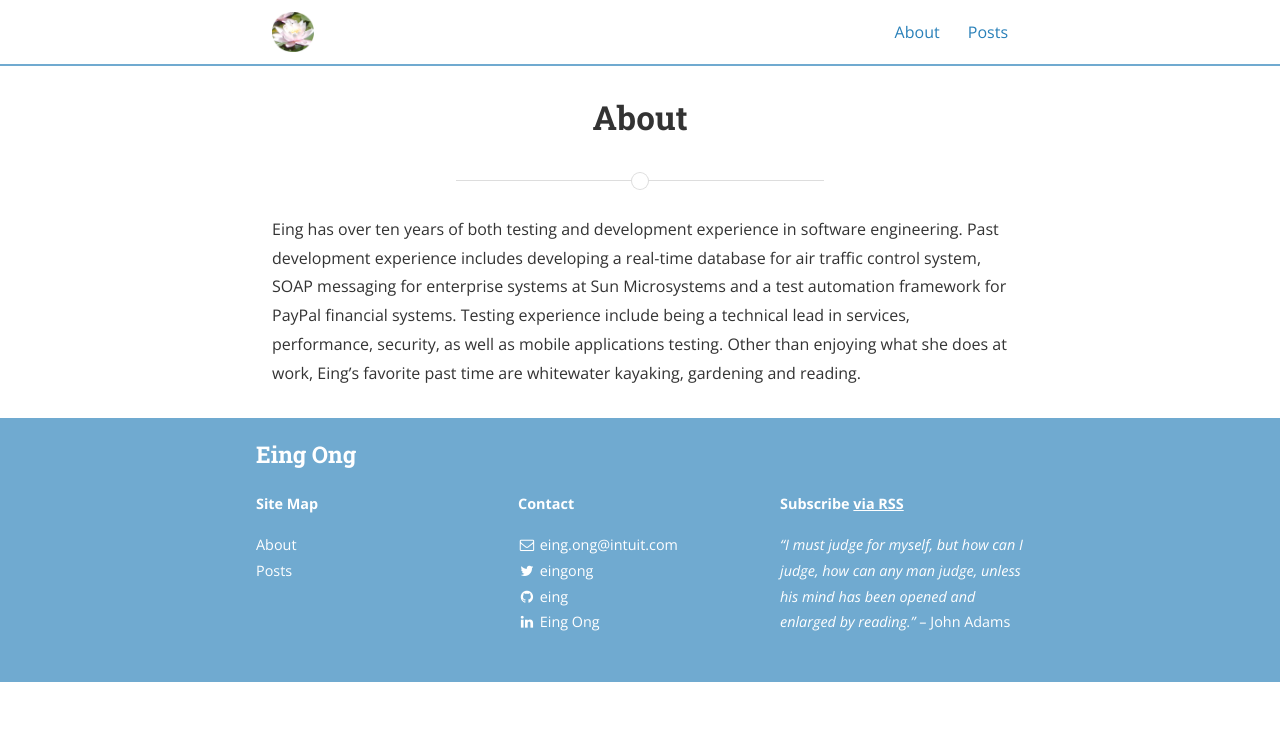
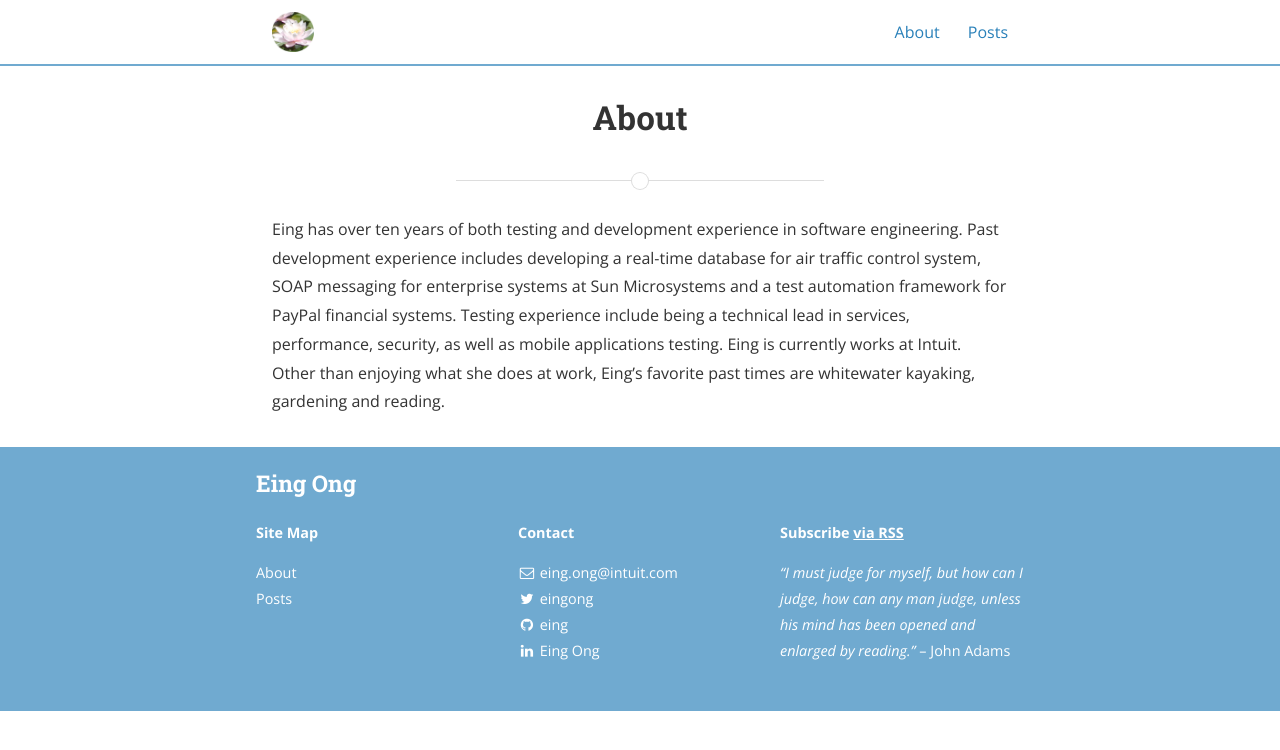
Before and after one commit to eing/eing.github.io, a Jekyll site: the page built from about.md, in a window 1280 px wide. Shown: the top 750 px of the page. Built offline with Jekyll 4.4.1, drawn with Linux system fonts in a browser that asks for light colours; nearby versions of some CDN libraries; a style sheet for code colours, icons or effects is not loaded.

Commit message:
fix minor typos

```diff
--- a/_posts/2015-10-05-STARWest-Highlights.markdown
+++ b/_posts/2015-10-05-STARWest-Highlights.markdown
@@ -73,7 +73,7 @@ There are a few talks on service virtualizations (e.g. IBM, Parasoft). Service v
 Co-incidentally, two of my co-workers are presenting at <a href="https://www.portal.reinvent.awsevents.com/connect/sessionDetail.ww?SESSION_ID=1727">AWS re:Invent</a> on this using an open source tool, <a href="http://wiremock.org">WireMock</a>.
 
 <h2>Automation</h2>
-Noticed that I left out the word "Test" in front of Automation and that I prepared you in the previous heading. Here are some notable quotes from both sessions above and the keynotes.
+Noticed that I left out the word "Test" in front of Automation and that I prepared you in the first heading. Here are some notable quotes from sessions listed above as well as the keynotes.
 
 From Bj Rollison's keynote,
 `Automation is valuable when you have large amounts of data and data variability, stress, performance, concurrency.`
--- a/about.md
+++ b/about.md
@@ -6,4 +6,4 @@ permalink: /about/
 <!--
 <img src="{{ site.baseurl }}assets/profile-placeholder.gif" title="Profile Picture" class="profile">
 -->
-Eing has over ten years of both testing and development experience in software engineering. Past development experience includes developing a real-time database for air traffic control system, SOAP messaging for enterprise systems at Sun Microsystems and a test automation framework for PayPal financial systems. Testing experience include being a technical lead in services, performance, security, as well as mobile applications testing. Other than enjoying what she does at work, Eing's favorite past time are whitewater kayaking, gardening and reading.
+Eing has over ten years of both testing and development experience in software engineering. Past development experience includes developing a real-time database for air traffic control system, SOAP messaging for enterprise systems at Sun Microsystems and a test automation framework for PayPal financial systems. Testing experience include being a technical lead in services, performance, security, as well as mobile applications testing. Eing is currently works at Intuit. Other than enjoying what she does at work, Eing's favorite past times are whitewater kayaking, gardening and reading.
```
